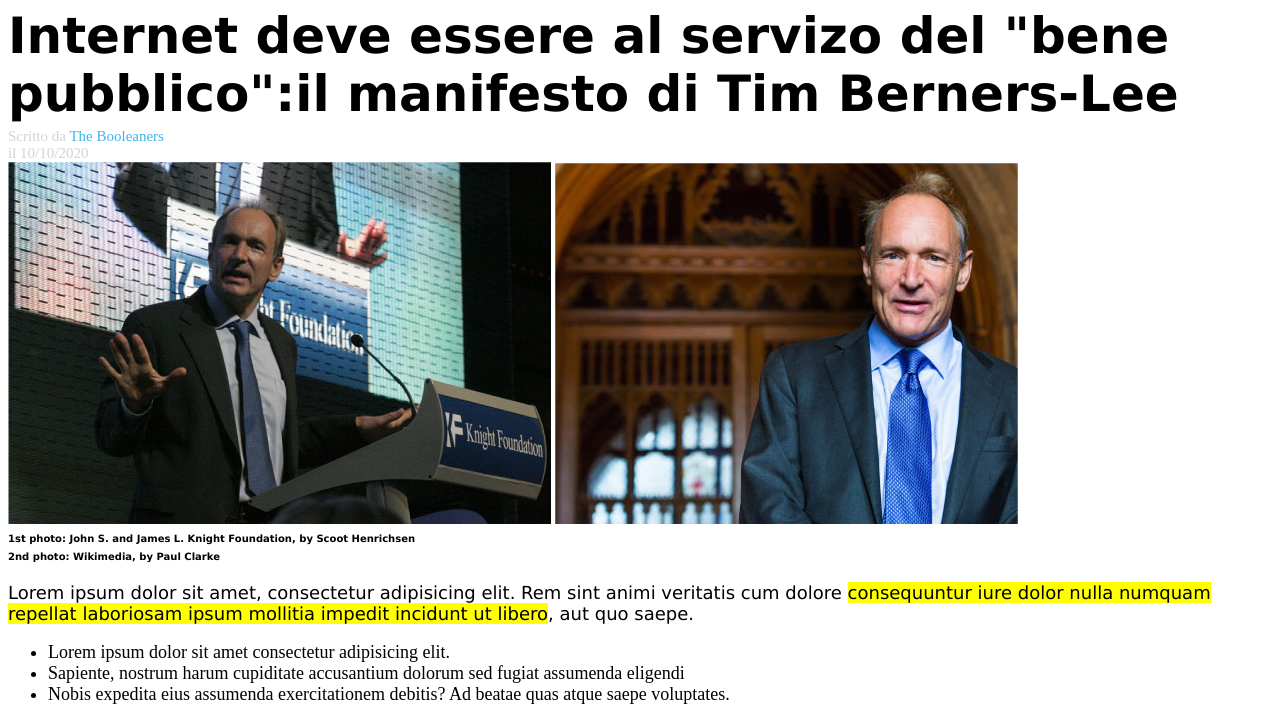
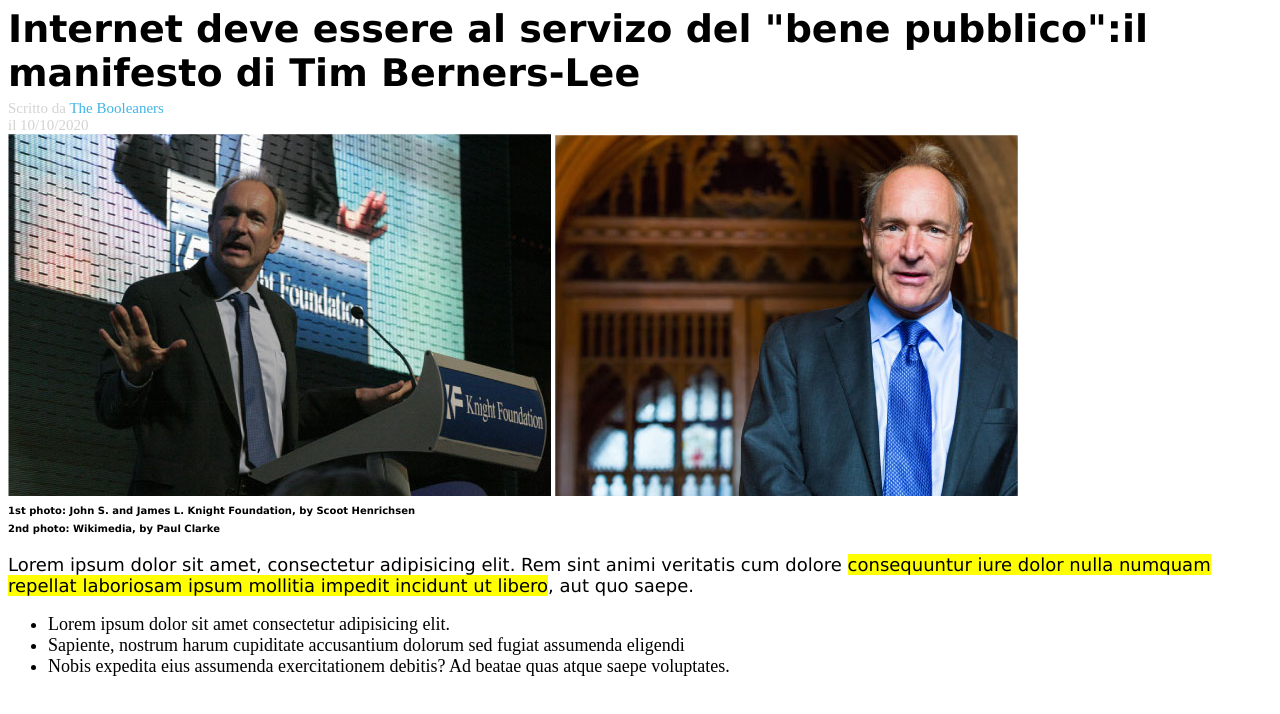
Before and after one commit to MarikaDiGirolamo/html-css-booleaner, a plain HTML site: page Correzione index.html in a window 1280 px wide. Shown: the part 86-800 px from the top of the page. Drawn offline with Linux system fonts and the light colour scheme.

Commit message:
style(Header):fix title

```diff
--- a/css/Correzione style.css
+++ b/css/Correzione style.css
@@ -14,7 +14,7 @@ header{
 }
 /* Intestazione */
 .title{
-    font-size: 50px;
+    font-size: 38px;
     font-family: Verdana, Geneva, Tahoma, sans-serif;
     font-weight: bold;
     margin-top: 10px;
```
